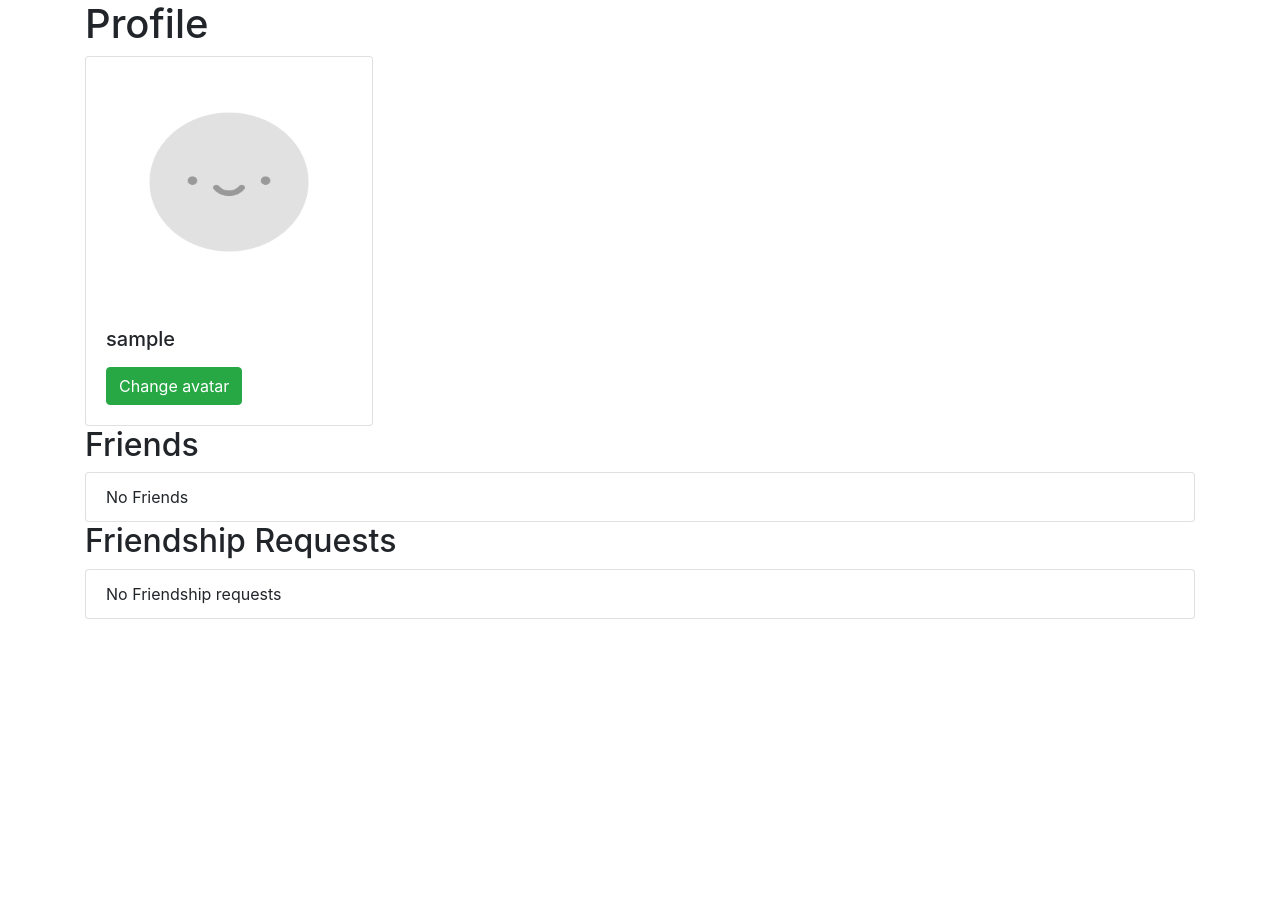
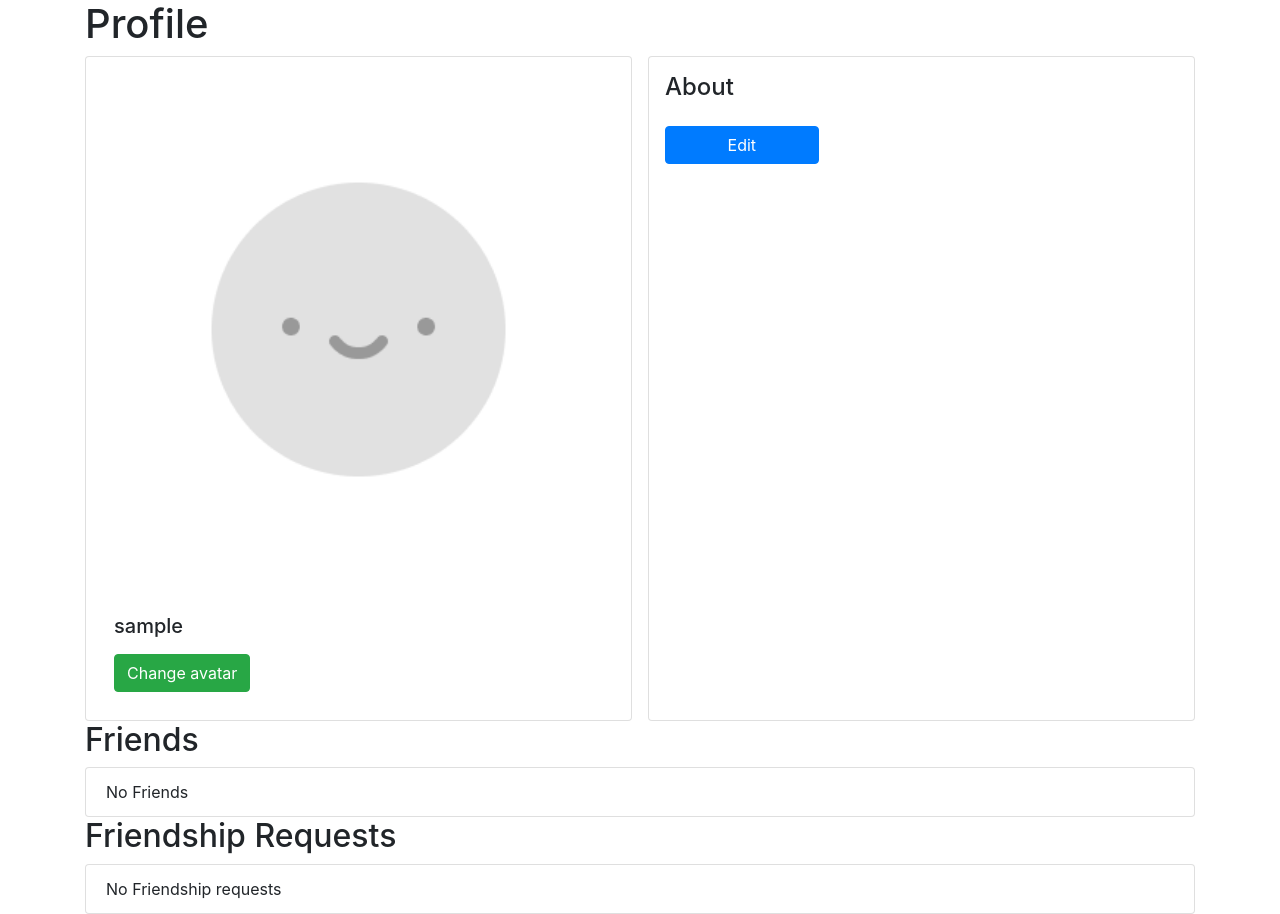
Before and after one commit to defytheflow/social, a Flask app: a page that uses app/templates/profile.html in a window 1280 px wide. Shown: the part 56-970 px from the top of the page. Before the commit the page ends 675 px from the top, so only its background shows below. Run offline with Flask 2, Linux system fonts and the light colour scheme; the visitor is signed in with stand-in values (Sample User, id 1); data comes from the database, SQL or seed files in the repository; data that the repository does not hold is empty; some libraries are stand-ins or nearby versions.

Commit message:
Add migrations. Add about field. Implement about edit
Add .env to .gitignore. Create .env.example file.

```diff
--- a/app/models.py
+++ b/app/models.py
@@ -76,6 +76,7 @@ class User(UserMixin, db.Model):
     id = db.Column(db.Integer, primary_key=True)
     username = db.Column(db.String(64), unique=True, nullable=False)
     password = db.Column(db.String(128), nullable=False)
+    about = db.Column(db.String(140), nullable=False, default='')
     image = db.Column(db.String(128), nullable=True)
     created_at = db.Column(db.DateTime, nullable=False, default=datetime.utcnow)
 
--- a/app/templates/profile.html
+++ b/app/templates/profile.html
@@ -3,11 +3,12 @@
 
 {% block content %}
   <h1>Profile</h1>
-  <div class="card" style="width: 18rem;">
-  <img width="200" height="250" src="{{ user.image_url }}" class="card-img-top rounded" alt="user's avatar">
+  <div class="d-flex justify-content-start">
+    <div class="card w-50 p-2">
+      <img src="{{ user.image_url }}" class="card-img-top rounded" alt="user's avatar">
       <div class="card-body">
         <h5 class="card-title">{{ user.username }}</h5>
-    <p class="card-text">{{ user.about }}</p>
+        <p class="card-text"></p>
 
         {% if user != current_user %}
 
@@ -26,7 +27,12 @@
         {% else %}
           <a class="btn btn-success" href="{{ url_for('change_avatar')}}">Change avatar</a>
         {% endif %}
-
+      </div>
+    </div>
+    <div class="card ml-3 w-50 p-3">
+      <h4>About</h2>
+      <p id="user-about">{{ user.about }}</p>
+      <button id="user-about-edit" class="btn btn-primary" style="width: 30%;">Edit</button>
     </div>
   </div>
 
@@ -85,3 +91,44 @@
 {% endif %}
 
 {% endblock %}
+
+{% block scripts %}
+<script>
+  const edit = document.querySelector('#user-about-edit');
+
+  edit.onclick = () => {
+    const about = document.querySelector('#user-about');
+    const textarea = document.querySelector('#user-about-textarea') ?? document.createElement('textarea');
+    if (edit.innerText.toLowerCase() == 'save') {
+      // save new about.
+      fetch('/update-about', {
+        method: 'POST',
+        headers: {
+          'Content-Type': 'application/json',
+        },
+        body: JSON.stringify({'about': textarea.value})
+      })
+      .then(res => res.json())
+      .then(data => {
+        if (data.about) {
+          const about = document.createElement('p');
+          about.id = 'user-about';
+          about.innerText = data.about;
+          edit.parentNode.insertBefore(about, edit);
+          textarea.remove();
+          edit.innerText = 'Edit';
+        }
+      })
+    } else {
+      textarea.id = 'user-about-textarea';
+      textarea.cols = 30;
+      textarea.rows = 5;
+      textarea.defaultValue = about.innerText;
+      // insert textarea.
+      about.parentNode.insertBefore(textarea, about.nextSibling);
+      about.remove();
+      edit.innerText = 'Save';
+    }
+  }
+</script>
+{% endblock %}
--- a/app/views.py
+++ b/app/views.py
@@ -55,6 +55,19 @@ def check_unique():
             return jsonify({'username': True})
 
         return jsonify({'username': False})
+
+
+@app.route('/update-about', methods=['POST'])
+def update_about():
+    about = request.get_json().get('about')
+
+    if about is not None:
+        current_user.about = about
+        db.session.add(current_user)
+        db.session.commit()
+        return jsonify({ 'about': about })
+
+    return jsonify({'about': None})
 
 
 @app.route('/register', methods=['GET', 'POST'])
```
Also changed, not shown: migrations/versions/8674bb0ece12_.py (added, +28 -0 lines), migrations/versions/be0a73ed2e88_.py (added, +64 -0 lines), 4 other files. Lines whose indentation alone changed are shown as unchanged.
